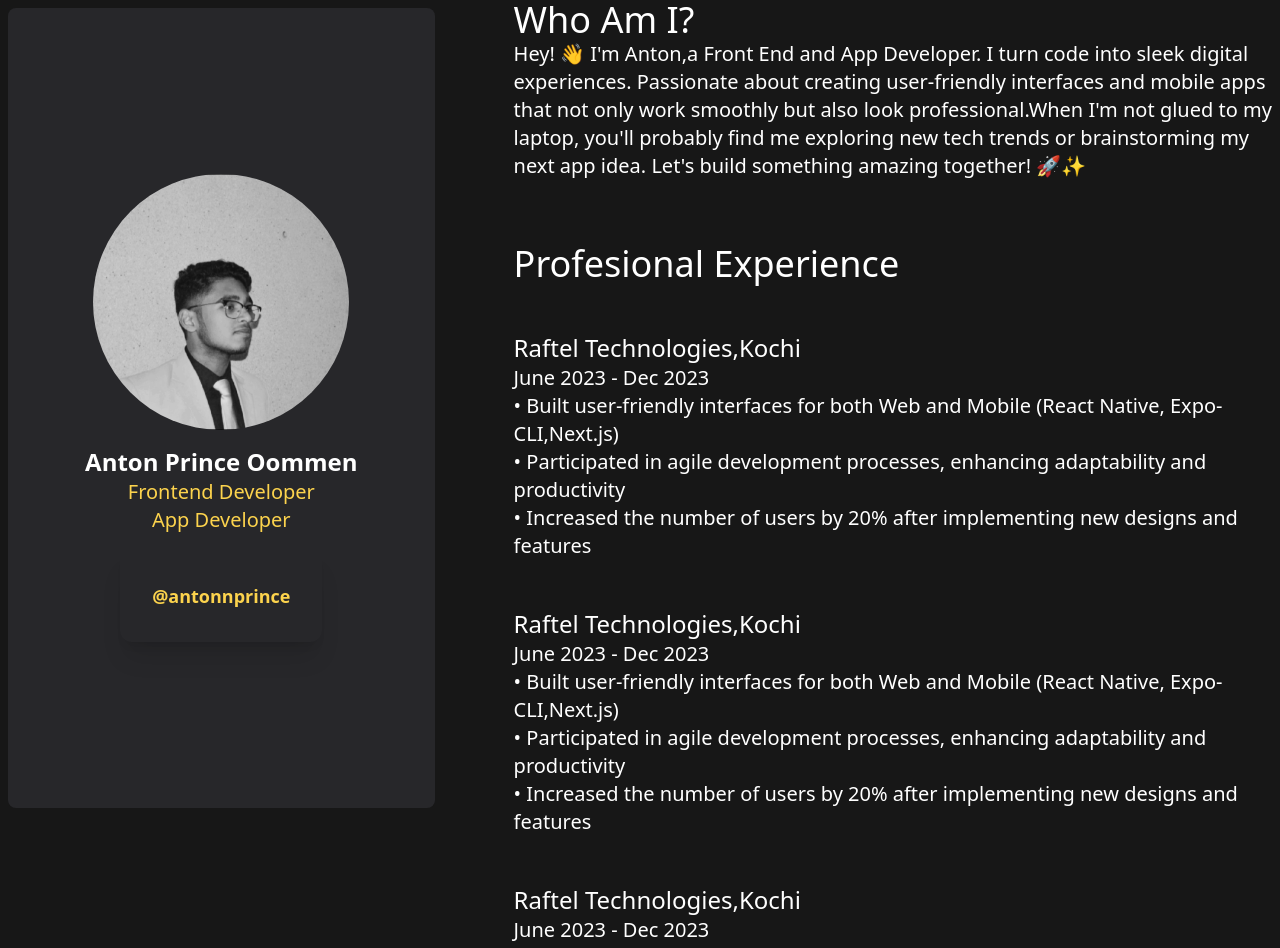
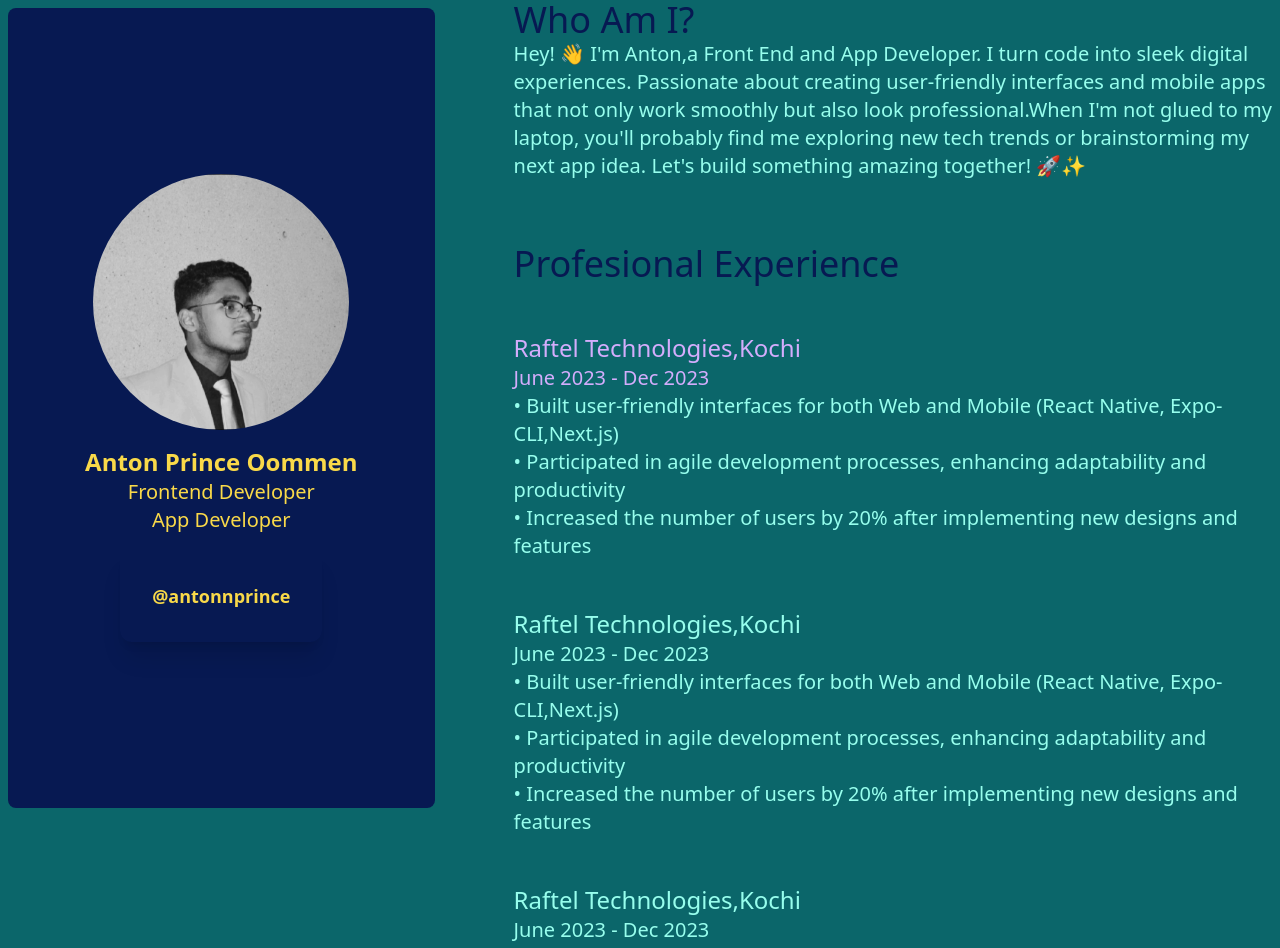
Before and after one commit to antonnprince/My-Portfolio, a plain HTML site: page index.html in a window 1280 px wide. Shown: the top 948 px of the page. Drawn offline with nearby package versions, Linux system fonts and the light colour scheme.

Commit message:
color update

```diff
--- a/index.html
+++ b/index.html
@@ -7,17 +7,17 @@
     <meta name="viewport" content="width=device-width, initial-scale=1.0" />
     <script src="https://cdn.tailwindcss.com"></script>
   </head>
-  <body class="bg-neutral-900 font-sans flex flex-col mx-2 md:flex-row">
+  <body class="bg-[#0B666A] font-sans flex flex-col mx-2 md:flex-row">
     <!-- PROFILE -->
 
-      <div class="flex-col md:fixed space-y-4 flex bg-zinc-800 rounded-lg my-2 h-screen w-full md:w-1/3 text-white
+      <div class="flex-col md:fixed space-y-4 flex bg-[#071952] rounded-lg my-2 h-screen w-full md:w-1/3
       font-semibold font-2xl justify-center items-center">
         <img src="dp.jfif" class="lg:h-42 lg:w-42 h-64 w-64 rounded-full" />
 
           <div class="flex flex-col px-12 md:px-4 justify-center items-center ">
-            <span class="text-lg lg:text-2xl font-semibold text-center">Anton Prince Oommen</span>
-            <p class="text-amber-300 font-thin text-xl">Frontend Developer</p>
-            <p class="text-amber-300 font-thin  text-xl">App Developer</p>
+            <span class="text-lg text-[#F9D949] lg:text-2xl font-semibold text-center">Anton Prince Oommen</span>
+            <p class="text-[#F9D949] font-thin text-xl">Frontend Developer</p>
+            <p class="text-[#F9D949] font-thin  text-xl">App Developer</p>
           </div>
 
 
@@ -25,10 +25,10 @@
           <div class="rounded-xl overflow-hidden relative text-center p-8
           group items-center flex flex-col max-w-sm hover:shadow-2xl transition-all duration-500 shadow-xl">
           <div class="group-hover:pb-6 transition-all duration-500 delay-200">
-            <p class="text-amber-300 text-lg">@antonnprince</p>
+            <p class="text-[#F9D949] text-lg">@antonnprince</p>
           </div>
               <div class="flex items-center  transition-all duration-500 delay-200 group-hover:bottom-3 -bottom-full absolute gap-2 justify-evenly w-full">
-                <div class="flex gap-3 text-2xl bg-gray-700 text-white p-1 hover:p-2 transition-all duration-500 delay-200 rounded-full shadow-sm">
+                <div class="flex gap-3 text-2xl bg-gray-700 [#F45050] p-1 hover:p-2 transition-all duration-500 delay-200 rounded-full shadow-sm">
                   <a class="hover:scale-110 transition-all duration-500 delay-200">
                     <svg width="1em" height="1em" fill="currentColor" viewBox="0 0 1024 1024">
                       <path d="M511.6 76.3C264.3 76.2 64 276.4 64 523.5 64 718.9 189.3 885 363.8 946c23.5 5.9 19.9-10.8 19.9-22.2v-77.5c-135.7 15.9-141.2-73.9-150.3-88.9C215 726 171.5 718 184.5 703c30.9-15.9 62.4 4 98.9 57.9 26.4 39.1 77.9 32.5 104 26 5.7-23.5 17.9-44.5 34.7-60.8-140.6-25.2-199.2-111-199.2-213 0-49.5 16.3-95 48.3-131.7-20.4-60.5 1.9-112.3 4.9-120 58.1-5.2 118.5 41.6 123.2 45.3 33-8.9 70.7-13.6 112.9-13.6 42.4 0 80.2 4.9 113.5 13.9 11.3-8.6 67.3-48.8 121.3-43.9 2.9 7.7 24.7 58.3 5.5 118 32.4 36.8 48.9 82.7 48.9 132.3 0 102.2-59 188.1-200 212.9a127.5 127.5 0 0138.1 91v112.5c.8 9 0 17.9 15 17.9 177.1-59.7 304.6-227 304.6-424.1 0-247.2-200.4-447.3-447.5-447.3z"></path>
@@ -57,8 +57,8 @@
       <div class="flex flex-col ml-auto md:w-3/5 space-y-12">
 
         <div class="about mx-auto">
-        <h1 class="text-4xl text-white font-normal">Who Am I?</h1>
-        <p class="text-white text-xl font-thin">Hey! 👋 I'm Anton,a Front End and App Developer. I turn code into sleek
+        <h1 class="text-4xl text-[#071952] font-normal">Who Am I?</h1>
+        <p class="text-xl text-[#97FEED] font-thin">Hey! 👋 I'm Anton,a Front End and App Developer. I turn code into sleek
             digital experiences.  Passionate about creating user-friendly
             interfaces and mobile apps that not only work smoothly but also look
              professional.When I'm not glued to my laptop, you'll probably find me
@@ -69,17 +69,17 @@
 
       <div class="experiences space-y-12">
 
-        <h1 class="text-4xl text-white font-normal my-4">Profesional Experience</h1>
+        <h1 class="text-4xl text-[#071952] font-normal my-4">Profesional Experience</h1>
         <div class="exp1">
 
           <div class="flex flex-col w-full space-y-8">
             <div>
-              <h4 class="text-2xl text-white">Raftel Technologies,Kochi</h4>
-              <h3 class="text-xl font-thin text-white mr-auto">June 2023 - Dec 2023</h3>
+              <h4 class="text-2xl text-[#D4ADFC]">Raftel Technologies,Kochi</h4>
+              <h3 class="text-xl font-thin text-[#D4ADFC] mr-auto">June 2023 - Dec 2023</h3>
             </div>
         </div>
 
-            <p class="text-white text-xl font-thin">
+            <p class="text-[#97FEED] text-xl font-thin">
             •  Built user-friendly interfaces for both Web and Mobile (React Native, Expo-CLI,Next.js)
             <br>
             • Participated in agile development processes, enhancing adaptability and productivity
@@ -91,11 +91,11 @@
         <div class="exp2">
           <div class="flex flex-col w-full space-y-8">
             <div>
-              <h4 class="text-2xl text-white">Raftel Technologies,Kochi</h4>
-              <h3 class="text-xl font-thin text-white mr-auto">June 2023 - Dec 2023</h3>
+              <h4 class="text-2xl text-[#97FEED]">Raftel Technologies,Kochi</h4>
+              <h3 class="text-xl font-thin text-[#97FEED] mr-auto">June 2023 - Dec 2023</h3>
             </div>
         </div>
-            <p class="text-white text-xl font-thin">
+            <p class="text-[#97FEED] text-xl font-thin">
             •  Built user-friendly interfaces for both Web and Mobile (React Native, Expo-CLI,Next.js)
             <br>
             • Participated in agile development processes, enhancing adaptability and productivity
@@ -107,11 +107,11 @@
         <div class="exp2">
           <div class="flex flex-col w-full space-y-8">
             <div>
-              <h4 class="text-2xl text-white">Raftel Technologies,Kochi</h4>
-              <h3 class="text-xl font-thin text-white mr-auto">June 2023 - Dec 2023</h3>
+              <h4 class="text-2xl text-[#97FEED]">Raftel Technologies,Kochi</h4>
+              <h3 class="text-xl font-thin text-[#97FEED] mr-auto">June 2023 - Dec 2023</h3>
             </div>
         </div>
-            <p class="text-white text-xl font-thin">
+            <p class="text-[#97FEED] text-xl font-thin">
             •  Built user-friendly interfaces for both Web and Mobile (React Native, Expo-CLI,Next.js)
             <br>
             • Participated in agile development processes, enhancing adaptability and productivity
@@ -123,11 +123,11 @@
         <div class="exp2">
           <div class="flex flex-col w-full space-y-8">
             <div>
-              <h4 class="text-2xl text-white">Raftel Technologies,Kochi</h4>
-              <h3 class="text-xl font-thin text-white mr-auto">June 2023 - Dec 2023</h3>
+              <h4 class="text-2xl [#97FEED]">Raftel Technologies,Kochi</h4>
+              <h3 class="text-xl font-thin [#97FEED] mr-auto">June 2023 - Dec 2023</h3>
             </div>
         </div>
-            <p class="text-white text-xl font-thin">
+            <p class="[#97FEED] text-xl font-thin">
             •  Built user-friendly interfaces for both Web and Mobile (React Native, Expo-CLI,Next.js)
             <br>
             • Participated in agile development processes, enhancing adaptability and productivity
```
